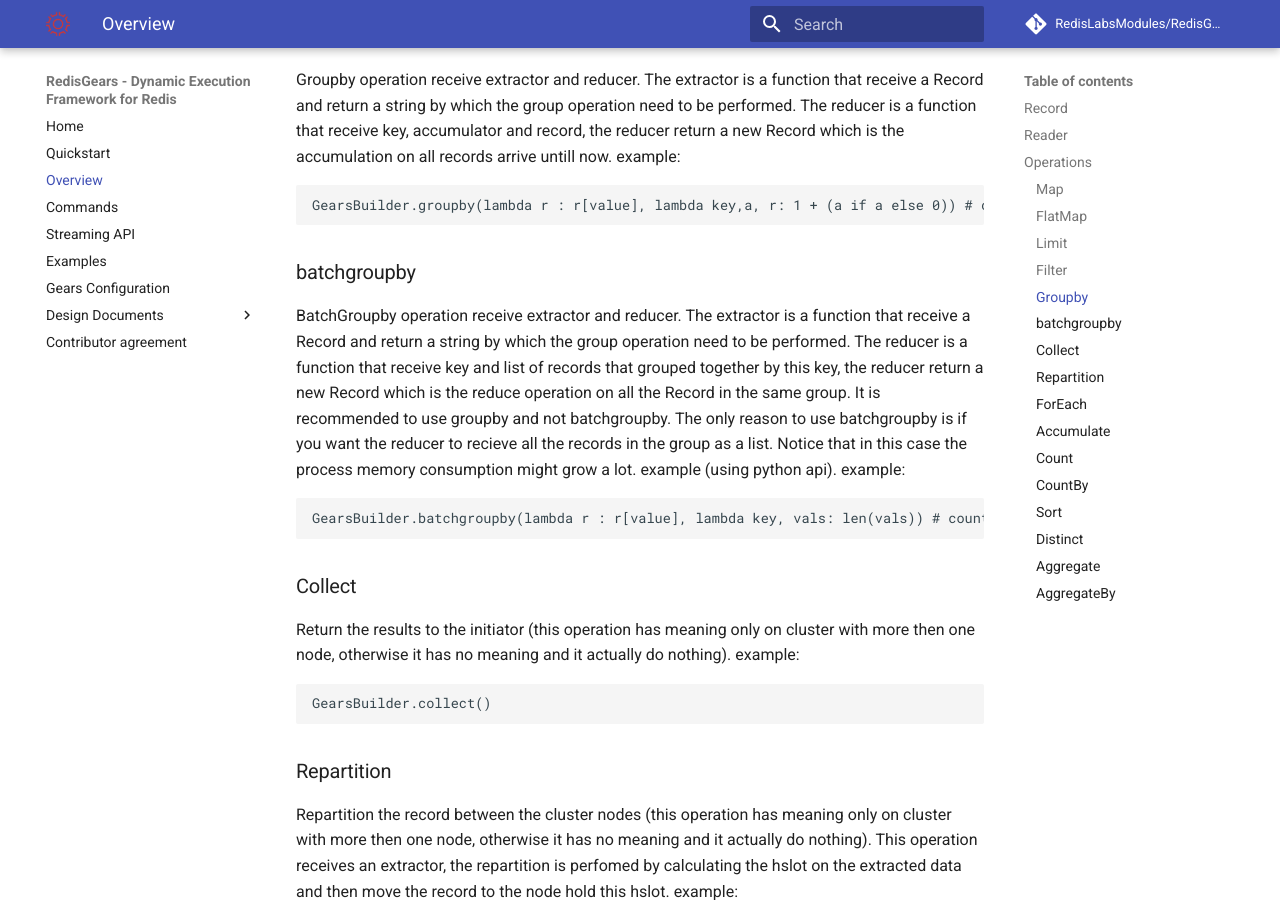
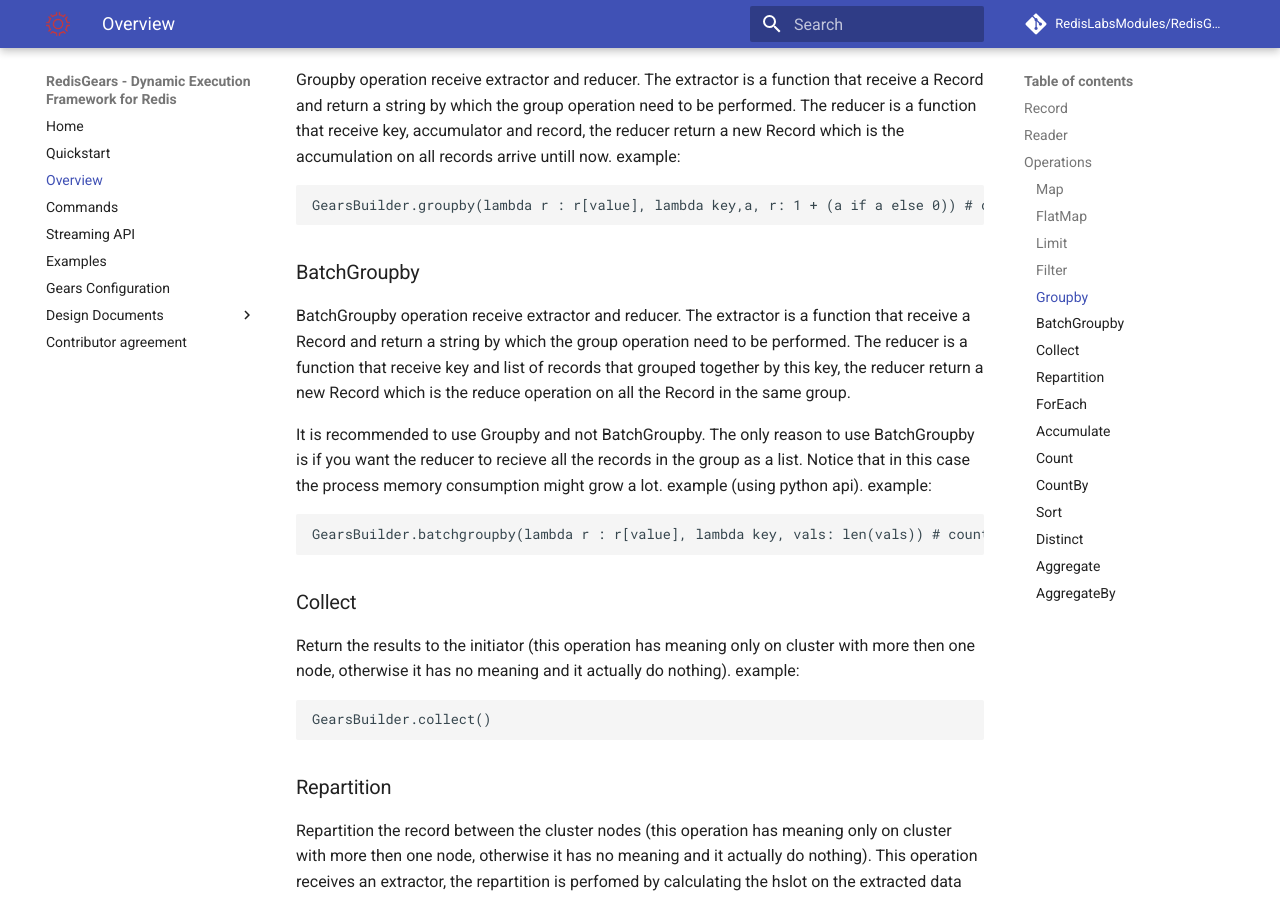
Before and after one commit to RedisGears/RedisGears, an MkDocs documentation site: the page built from docs/overview.md, in a window 1280 px wide and 900 px high, scrolled down 1982 px. Built offline with MkDocs 1.6.1 and Material for MkDocs 9.7.7, drawn with Linux system fonts in a browser that asks for light colours; comment, search, counter and statistics services are not loaded; old or Windows-style settings are respelled for this version of MkDocs; part of the change alters nothing that is shown.

````diff
--- a/docs/overview.md
+++ b/docs/overview.md
@@ -64,10 +64,11 @@ Groupby operation receive extractor and reducer. The extractor is a function tha
 GearsBuilder.groupby(lambda r : r[value], lambda key,a, r: 1 + (a if a else 0)) # count how many times each value appeared
 ```
 
-### batchgroupby
+### BatchGroupby
 BatchGroupby operation receive extractor and reducer. The extractor is a function that receive a Record and return a string by which the group operation need to be performed. The reducer is a function that receive key and list of records that grouped together by this key, the reducer return a new Record which is the reduce operation on all the Record in the same group.
-It is recommended to use groupby and not batchgroupby. The only reason to use batchgroupby is if you want the reducer to recieve all the records in the group as a list. Notice that in this case the process memory consumption might grow a lot. example (using python api).
-example:
+
+It is recommended to use Groupby and not BatchGroupby. The only reason to use BatchGroupby is if you want the reducer to recieve all the records in the group as a list. Notice that in this case the process memory consumption might grow a lot. example (using python api). example:
+
 ```
 GearsBuilder.batchgroupby(lambda r : r[value], lambda key, vals: len(vals)) # count how many times each value appeared
 ```
````
